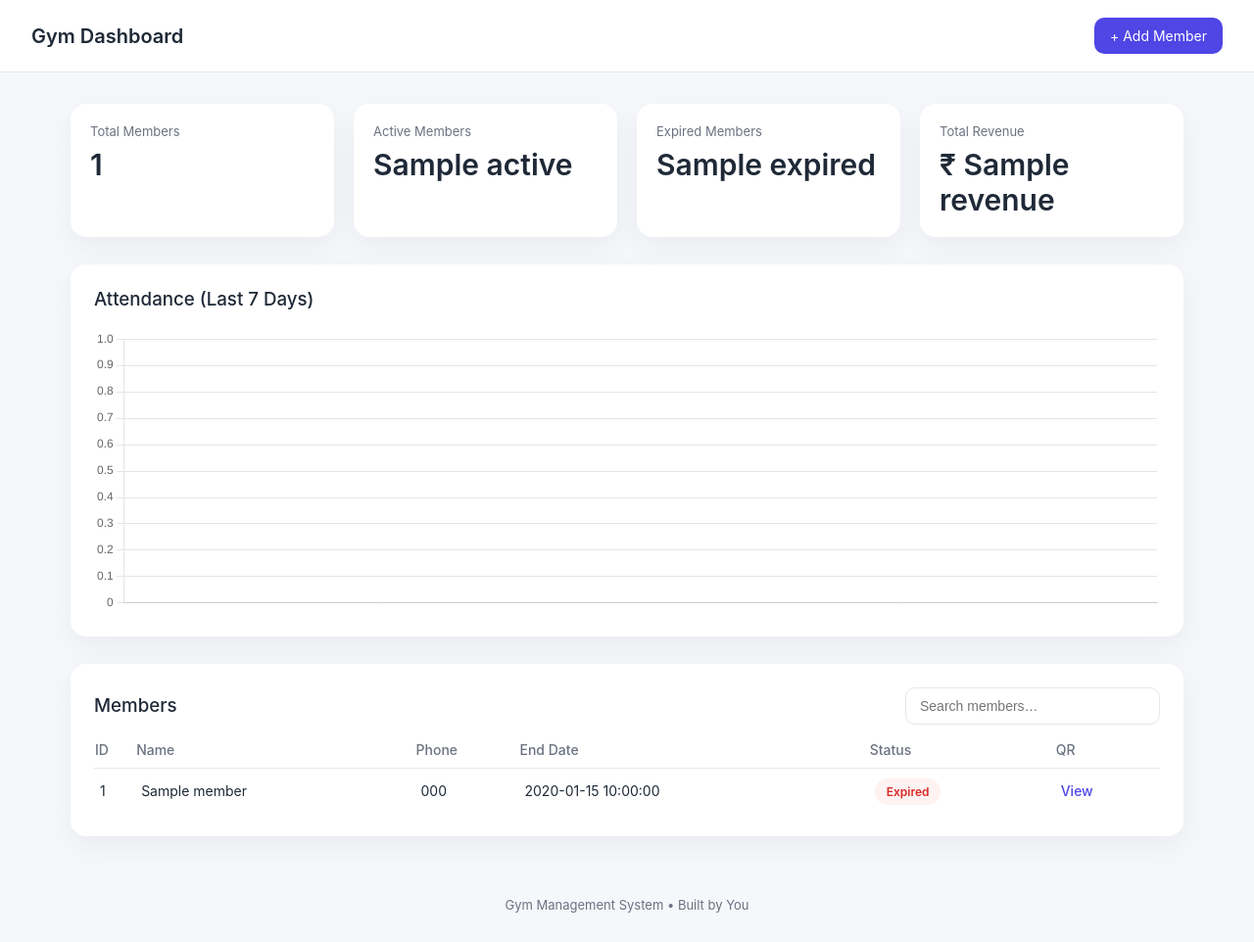
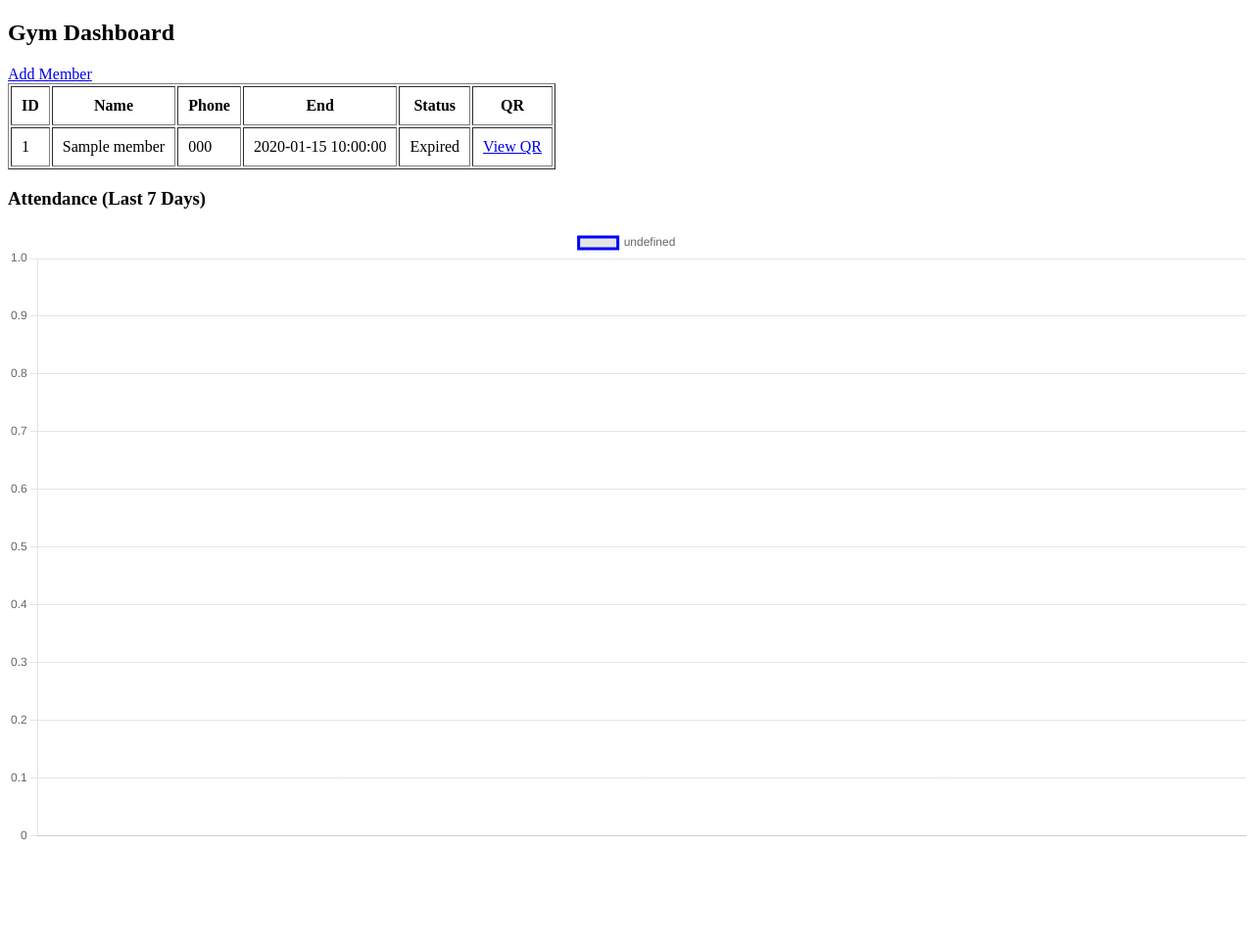
Before and after one commit to DevAtharv/GYM, a Flask app: template gym/templates/dashboard.html in a window 1280 px wide. Shown: the whole page at 98% size. After the commit the page ends 858 px from the top, so only its background shows below. Run offline with Flask 3, Linux system fonts and the light colour scheme; the template is opened without the code that fills it: most values are stand-ins (such as "Sample title", 1, 10 or a date in 2020); parts of the project's set-up code (start-up, migrations or seed data) failed here and were passed over.

Commit message:
Update dashboard.html

```diff
--- a/gym/templates/dashboard.html
+++ b/gym/templates/dashboard.html
@@ -1,234 +1,19 @@
 <!DOCTYPE html>
-<html lang="en">
+<html>
 <head>
-  <meta charset="UTF-8" />
-  <title>Gym Dashboard</title>
-  <meta name="viewport" content="width=device-width, initial-scale=1" />
-
-  <!-- Chart.js -->
+  <title>Dashboard</title>
   <script src="https://cdn.jsdelivr.net/npm/chart.js"></script>
-
-  <style>
-    :root {
-      --bg: #f5f7fb;
-      --card: #ffffff;
-      --text: #1f2937;
-      --muted: #6b7280;
-      --primary: #4f46e5;
-      --border: #e5e7eb;
-      --success: #16a34a;
-      --danger: #dc2626;
-    }
-
-    * {
-      box-sizing: border-box;
-    }
-
-    body {
-      margin: 0;
-      font-family: -apple-system, BlinkMacSystemFont, "Segoe UI", Roboto, sans-serif;
-      background: var(--bg);
-      color: var(--text);
-    }
-
-    /* ---------- HEADER ---------- */
-    header {
-      background: var(--card);
-      border-bottom: 1px solid var(--border);
-      padding: 18px 32px;
-      display: flex;
-      justify-content: space-between;
-      align-items: center;
-    }
-
-    header h1 {
-      margin: 0;
-      font-size: 20px;
-      font-weight: 600;
-    }
-
-    header a {
-      background: var(--primary);
-      color: white;
-      text-decoration: none;
-      padding: 10px 16px;
-      border-radius: 10px;
-      font-size: 14px;
-    }
-
-    /* ---------- LAYOUT ---------- */
-    .container {
-      padding: 32px;
-      max-width: 1200px;
-      margin: auto;
-    }
-
-    /* ---------- STATS ---------- */
-    .stats {
-      display: grid;
-      grid-template-columns: repeat(auto-fit, minmax(220px, 1fr));
-      gap: 20px;
-      margin-bottom: 28px;
-    }
-
-    .stat-card {
-      background: var(--card);
-      border-radius: 16px;
-      padding: 20px;
-      box-shadow: 0 10px 30px rgba(0,0,0,0.05);
-    }
-
-    .stat-card p {
-      margin: 0;
-      color: var(--muted);
-      font-size: 13px;
-    }
-
-    .stat-card h2 {
-      margin: 8px 0 0;
-      font-size: 30px;
-      font-weight: 600;
-    }
-
-    /* ---------- CHART ---------- */
-    .chart-card {
-      background: var(--card);
-      border-radius: 16px;
-      padding: 24px;
-      box-shadow: 0 10px 30px rgba(0,0,0,0.05);
-      margin-bottom: 28px;
-    }
-
-    /* ---------- TABLE ---------- */
-    .table-card {
-      background: var(--card);
-      border-radius: 16px;
-      padding: 24px;
-      box-shadow: 0 10px 30px rgba(0,0,0,0.05);
-    }
-
-    .table-header {
-      display: flex;
-      justify-content: space-between;
-      align-items: center;
-      margin-bottom: 16px;
-    }
-
-    .table-header input {
-      padding: 10px 14px;
-      border-radius: 10px;
-      border: 1px solid var(--border);
-      width: 260px;
-      font-size: 14px;
-    }
-
-    table {
-      width: 100%;
-      border-collapse: collapse;
-      font-size: 14px;
-    }
-
-    th {
-      text-align: left;
-      color: var(--muted);
-      font-weight: 500;
-      padding-bottom: 10px;
-    }
-
-    td {
-      padding: 14px 6px;
-      border-top: 1px solid var(--border);
-    }
-
-    .badge {
-      padding: 6px 12px;
-      border-radius: 999px;
-      font-size: 12px;
-      font-weight: 600;
-    }
-
-    .active {
-      background: #ecfdf5;
-      color: var(--success);
-    }
-
-    .expired {
-      background: #fef2f2;
-      color: var(--danger);
-    }
-
-    .qr {
-      color: var(--primary);
-      text-decoration: none;
-      font-weight: 500;
-    }
-
-    footer {
-      text-align: center;
-      padding: 30px;
-      color: var(--muted);
-      font-size: 13px;
-    }
-  </style>
 </head>
-
 <body>
 
-<header>
-  <h1>Gym Dashboard</h1>
-  <a href="/add">+ Add Member</a>
-</header>
+<h2>Gym Dashboard</h2>
+<a href="/add">Add Member</a>
 
-<div class="container">
+<table border="1" cellpadding="10">
+<tr>
+  <th>ID</th><th>Name</th><th>Phone</th><th>End</th><th>Status</th><th>QR</th>
+</tr>
 
-  <!-- STATS -->
-  <div class="stats">
-    <div class="stat-card">
-      <p>Total Members</p>
-      <h2>{{ total_members }}</h2>
-    </div>
-
-    <div class="stat-card">
-      <p>Active Members</p>
-      <h2>{{ active }}</h2>
-    </div>
-
-    <div class="stat-card">
-      <p>Expired Members</p>
-      <h2>{{ expired }}</h2>
-    </div>
-
-    <div class="stat-card">
-      <p>Total Revenue</p>
-      <h2>₹ {{ revenue }}</h2>
-    </div>
-  </div>
-
-  <!-- CHART -->
-  <div class="chart-card">
-    <h3 style="margin-top:0;font-weight:500;">Attendance (Last 7 Days)</h3>
-    <canvas id="attendanceChart" height="80"></canvas>
-  </div>
-
-  <!-- TABLE -->
-  <div class="table-card">
-    <div class="table-header">
-      <h3 style="margin:0;font-weight:500;">Members</h3>
-      <input id="search" placeholder="Search members…" />
-    </div>
-
-    <table>
-      <thead>
-        <tr>
-          <th>ID</th>
-          <th>Name</th>
-          <th>Phone</th>
-          <th>End Date</th>
-          <th>Status</th>
-          <th>QR</th>
-        </tr>
-      </thead>
-      <tbody>
 {% for m in members %}
 <tr>
   <td>{{ m.member_id }}</td>
@@ -237,49 +22,34 @@
   <td>{{ m.end_date }}</td>
 
   {% if m.end_date >= now().strftime("%Y-%m-%d") %}
-            <td><span class="badge active">Active</span></td>
+    <td>Active</td>
   {% else %}
-            <td><span class="badge expired">Expired</span></td>
+    <td>Expired</td>
   {% endif %}
 
-          <td><a class="qr" href="/generate_qr/{{ m.member_id }}" target="_blank">View</a></td>
+  <td>
+    <a href="{{ url_for('generate_qr', member_id=m.member_id) }}" target="_blank">
+      View QR
+    </a>
+  </td>
 </tr>
 {% endfor %}
-      </tbody>
 </table>
-  </div>
 
-</div>
-
-<footer>
-  Gym Management System • Built by You
-</footer>
+<h3>Attendance (Last 7 Days)</h3>
+<canvas id="chart"></canvas>
 
 <script>
-new Chart(document.getElementById("attendanceChart"), {
+new Chart(document.getElementById("chart"), {
   type: "line",
   data: {
     labels: {{ chart_dates | safe }},
     datasets: [{
       data: {{ chart_counts | safe }},
-      borderColor: "#4f46e5",
-      backgroundColor: "rgba(79,70,229,0.1)",
-      tension: 0.4,
-      fill: true,
-      pointRadius: 4
+      borderColor: "blue",
+      fill: false
     }]
-  },
-  options: {
-    plugins: { legend: { display: false } },
-    scales: { y: { beginAtZero: true } }
   }
-});
-
-document.getElementById("search").addEventListener("keyup", function () {
-  const value = this.value.toLowerCase();
-  document.querySelectorAll("tbody tr").forEach(row => {
-    row.style.display = row.innerText.toLowerCase().includes(value) ? "" : "none";
-  });
 });
 </script>
 
```
Lines whose indentation alone changed are shown as unchanged.
